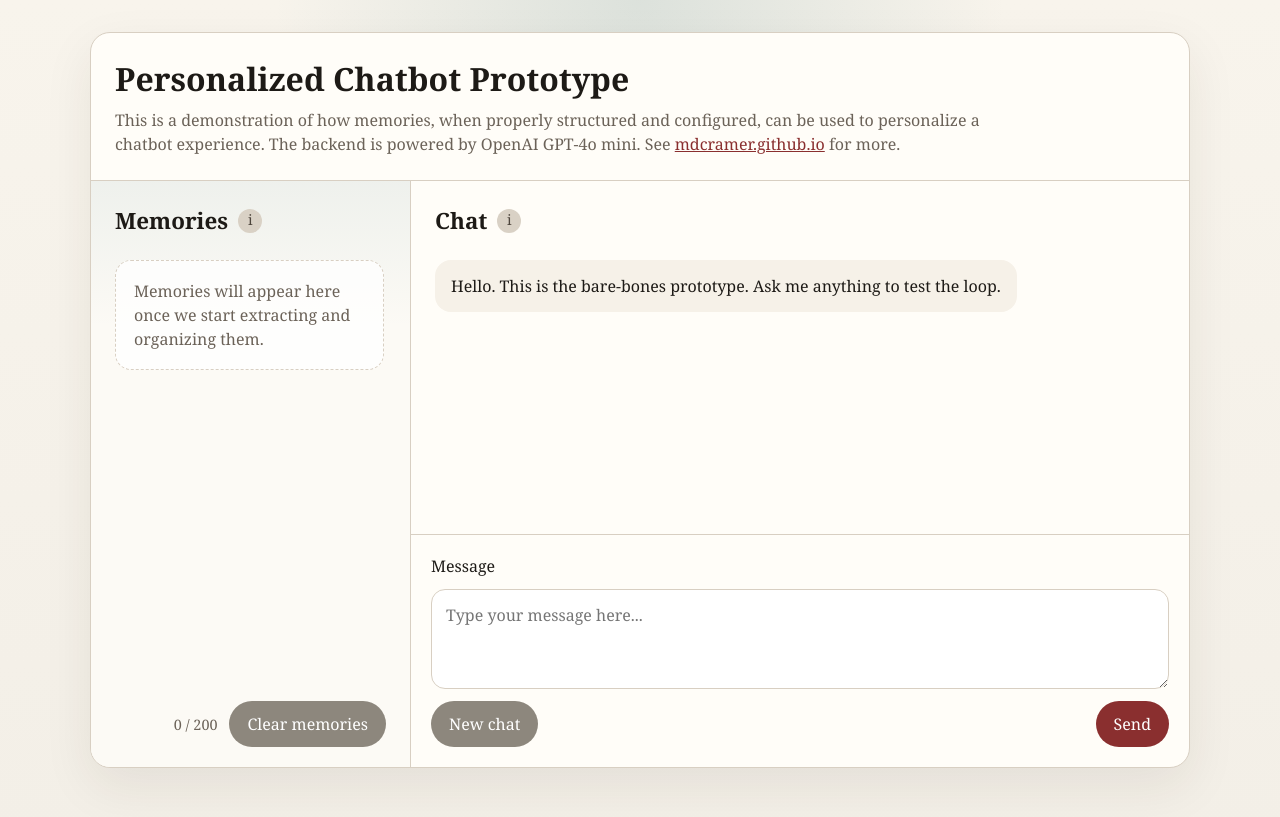
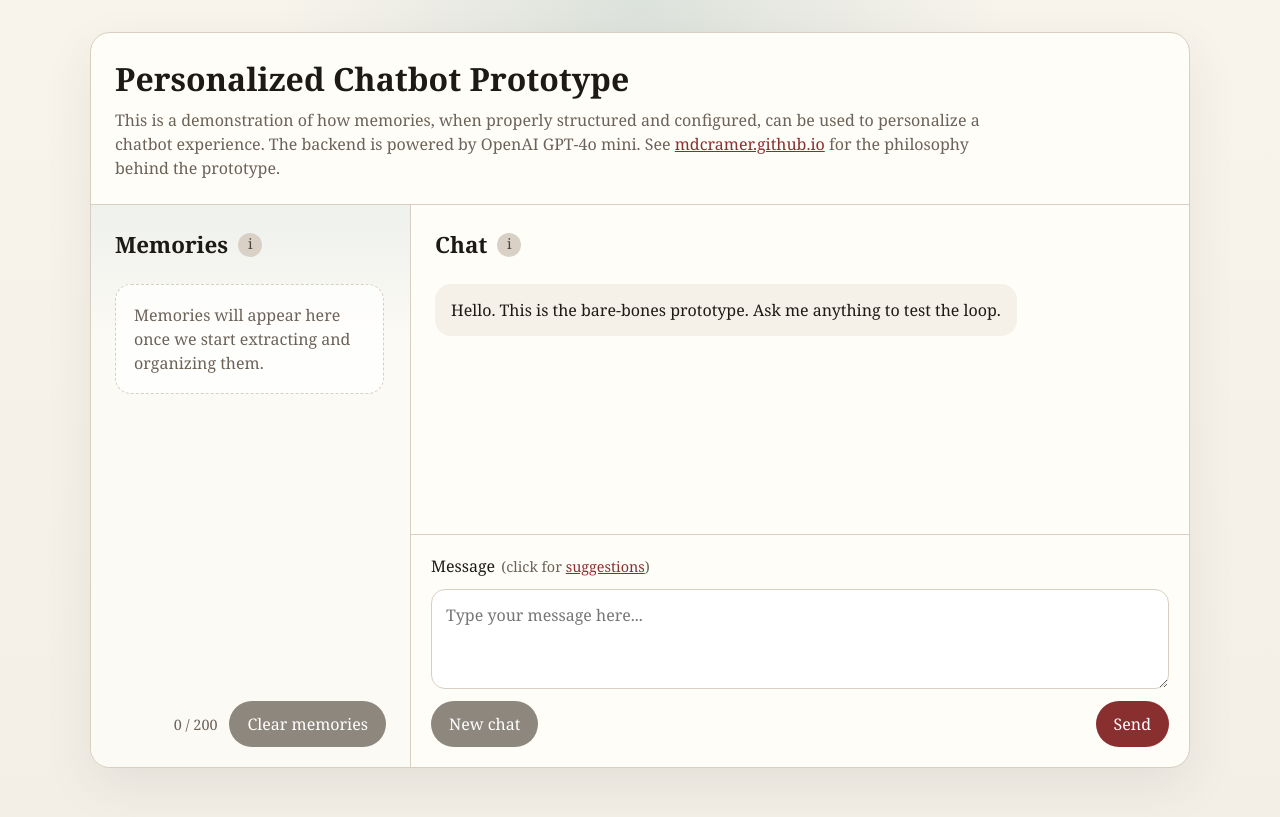
Before and after one commit to mdcramer/llm-personalization, a Flask app: page / in a window 1280 px wide. Shown: the top 817 px of the page. Run offline with Flask 3, Linux system fonts and the light colour scheme; data that the repository does not hold is empty; some libraries are stand-ins or nearby versions.

Commit message:
added links to philosophy and prompt suggestions
In the header, changed the mdcramer.github.io link to go to the 'philosophy first principles' blog post. added a 'click for suggestions' near the message entry with a link to the 'prompt suggestions' blog post.

```diff
--- a/templates/index.html
+++ b/templates/index.html
@@ -328,6 +328,23 @@
         gap: 12px;
       }
 
+      .prompt-label {
+        display: flex;
+        align-items: baseline;
+        gap: 6px;
+        flex-wrap: wrap;
+      }
+
+      .suggestion-hint {
+        color: var(--muted);
+        font-size: 0.9rem;
+        font-weight: 400;
+      }
+
+      .suggestion-hint a {
+        color: var(--accent);
+      }
+
       textarea {
         width: 100%;
         min-height: 100px;
@@ -412,8 +429,8 @@
           This is a demonstration of how memories, when properly structured and
           configured, can be used to personalize a chatbot experience. The
           backend is powered by OpenAI GPT-4o mini. See
-          <a href="https://mdcramer.github.io" target="_blank" rel="noreferrer">mdcramer.github.io</a>
-          for more.
+          <a href="https://mdcramer.github.io/llm-personalization/philosophy/" target="_blank" rel="noreferrer">mdcramer.github.io</a>
+          for the philosophy behind the prototype.
         </p>
       </section>
 
@@ -466,7 +483,13 @@
           </section>
 
           <section class="composer">
-            <label for="prompt">Message</label>
+            <label class="prompt-label" for="prompt">
+              Message
+              <span class="suggestion-hint">
+                (click for
+                <a href="https://mdcramer.github.io/llm-personalization/prompt-suggestions/" target="_blank" rel="noreferrer">suggestions</a>)
+              </span>
+            </label>
             <textarea id="prompt" placeholder="Type your message here..."></textarea>
             <div class="controls">
               <button id="newChatButton" class="secondary-button" type="button">New chat</button>
```
